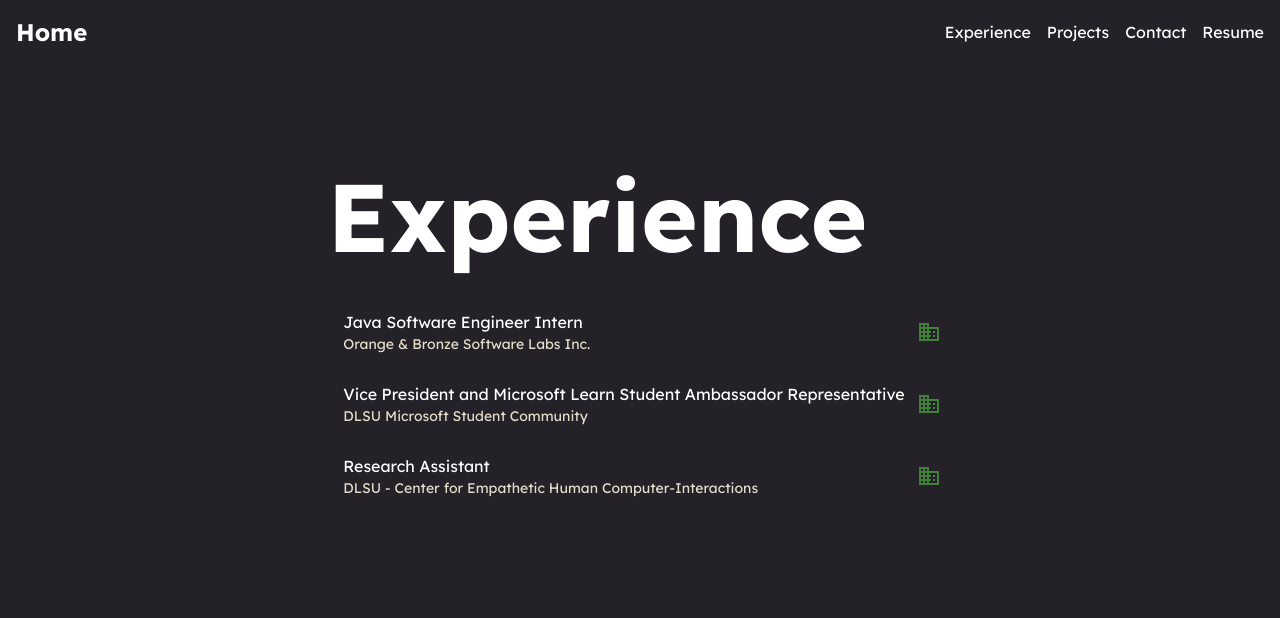
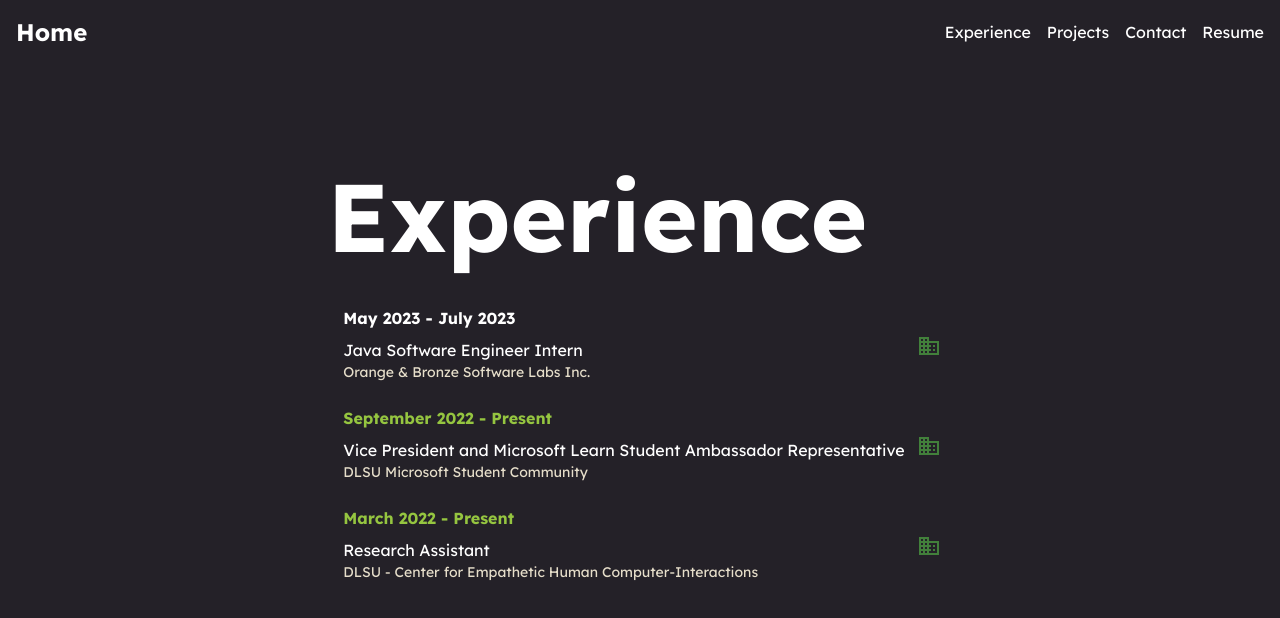
Before and after one commit to erik-lance/portfolio-website, a Next.js app: page /experience in a window 1280 px wide. Shown: the top 618 px of the page. Built offline with nearby package versions, Linux system fonts and the light colour scheme.

Commit message:
Added dates of experiences

```diff
--- a/src/pages/experience.tsx
+++ b/src/pages/experience.tsx
@@ -1,4 +1,4 @@
-import { IconButton, List, ListItem, ListItemSecondaryAction, ListItemText, Stack, Typography } from "@mui/material";
+import { IconButton, List, ListItem, ListItemSecondaryAction, ListItemText, ListSubheader, Stack, Typography } from "@mui/material";
 import experience from "@/data/experience.json";
 import BusinessIcon from '@mui/icons-material/Business';
 
@@ -29,11 +29,23 @@ export default function Experience() {
                                 <BusinessIcon />
                             </IconButton>
                         }
+
                     >
-                        <ListItemText
-                            primary={job.position}
-                            secondary={job.company}
-                        />
+                        <Stack
+                            spacing={0}
+                        >
+                            <Typography
+                                variant="subtitle1"
+                                fontWeight={700}
+                                color={job.end_date ? "text.primary" : "primary.light"}
+                            >
+                                {job.start_date} - {job.end_date ? job.end_date : "Present"}
+                            </Typography>
+                            <ListItemText
+                                primary={job.position}
+                                secondary={job.company}
+                            />
+                        </Stack>
                     </ListItem>
                 ))}
             </List>
```
